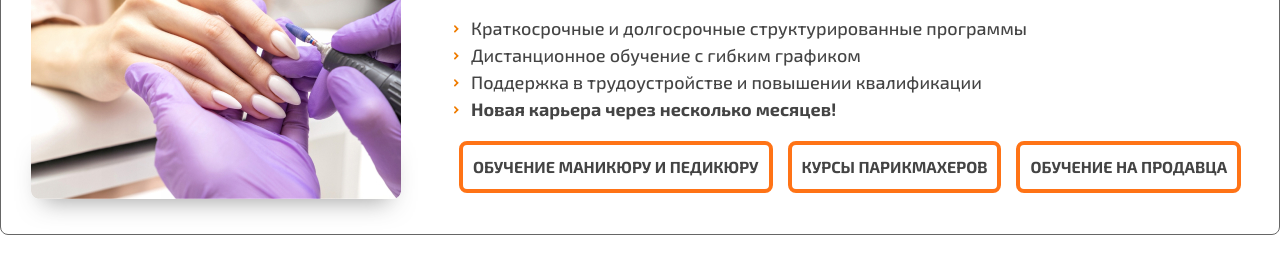
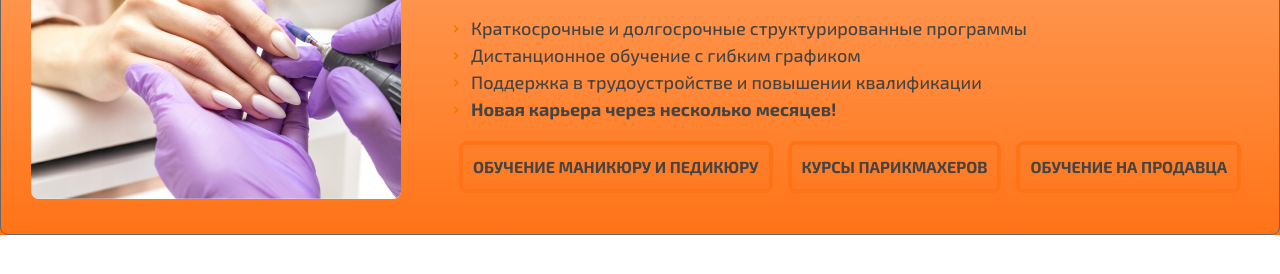
Before and after one commit to MironovaAnnaa/centrfenix, a plain HTML site: page index.html in a window 1280 px wide. Shown: the part 148-422 px from the top of the page. Drawn offline with Linux system fonts and the light colour scheme.

Commit message:
Update main.css

```diff
--- a/assets/css/main.css
+++ b/assets/css/main.css
@@ -190,6 +190,17 @@ body {
     text-transform: uppercase;
     font-weight: 700;
 }
+.distance_learning .buttons .item::before {
+  content: "";
+  position: absolute;
+  top: -5px; /* Adjust for desired border thickness */
+  left: -5px; /* Adjust for desired border thickness */
+  right: -5px; /* Adjust for desired border thickness */
+  bottom: -5px; /* Adjust for desired border thickness */
+  background-image: linear-gradient(180deg, #FFA467 0%, #FF7316 100%); /* Your desired gradient */
+  z-index: -1; /* Place behind the main content */
+  border-radius: inherit; /* Inherit border-radius from parent if applicable */
+}
 .distance_learning img{
     border-radius: 8px;
 
@@ -230,6 +241,8 @@ body {
     	padding-left: 112px;
 		font-size:16px;
 		line-height:130%;
+		display:flex;
+		align-items:center;
 	}
 	.distance_learning .subtitle{
 		font-size: 12px;
```
